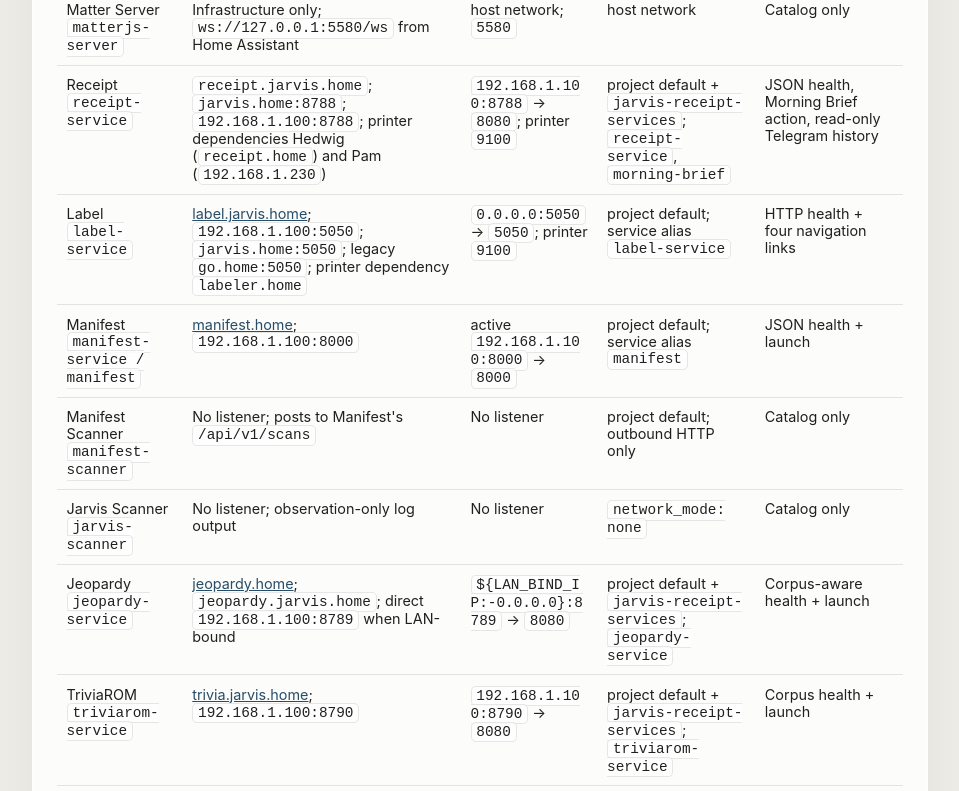
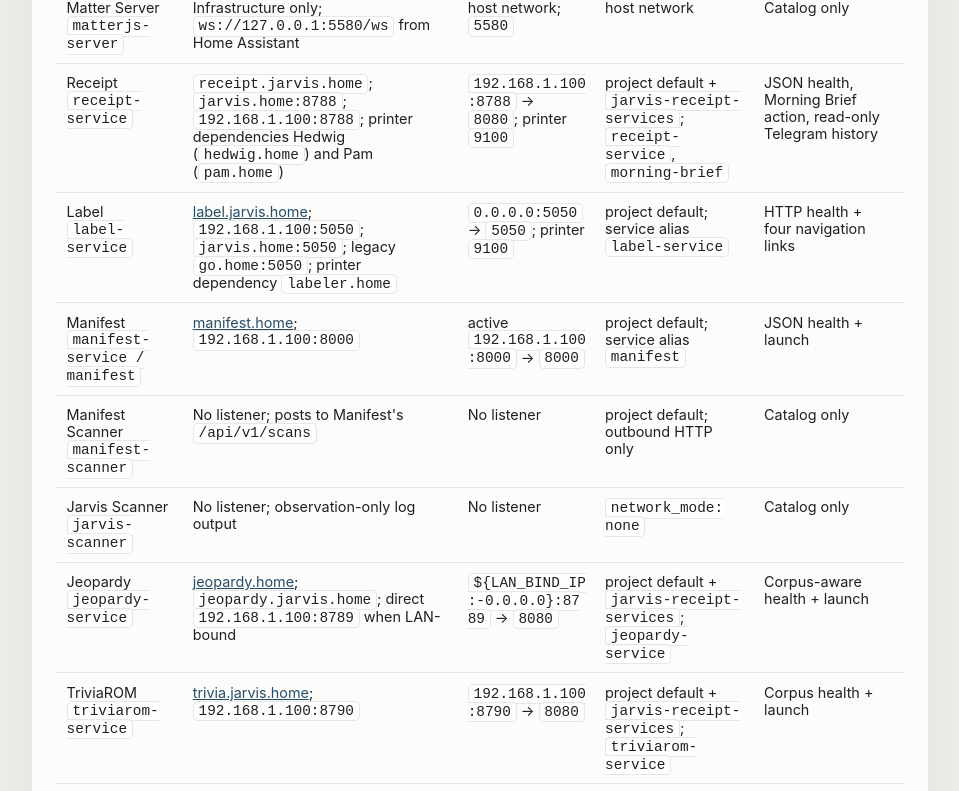
Before and after one commit to e-rnest/jarvis-console, a plain HTML site: page web/services.html in a window 1280 px wide. Shown: the part 1081-1872 px from the top of the page, without its empty margins (160-1119 px from the left). Drawn offline with Linux system fonts and the light colour scheme; files that its build step writes are made by us from their sources.

Commit message:
Document hedwig.home and pam.home printer names
Co-Authored-By: Claude Opus 5.5 <noreply@anthropic.com>

```diff
--- a/web/services.html
+++ b/web/services.html
@@ -54,7 +54,7 @@
             <tr><td>Jarvis Console<br><code>jarvis-console</code></td><td><a href="http://console.jarvis.home/">console.jarvis.home</a>; <code>jarvis.home:8791</code>; <code>192.168.1.100:8791</code></td><td><code>192.168.1.100:8791</code> → <code>8080</code></td><td>project default + <code>jarvis-receipt-services</code>; hostname <code>jarvis-console</code></td><td>Own <code>/health</code></td></tr>
             <tr><td>Home Assistant<br><code>homeassistant</code></td><td><a href="http://ha.jarvis.home/">ha.jarvis.home</a>; <a href="http://ha.home/">ha.home</a>; <code>192.168.1.100:8123</code></td><td>host network; <code>8123</code></td><td>host network</td><td>Authenticated API status when configured + launch</td></tr>
             <tr><td>Matter Server<br><code>matterjs-server</code></td><td>Infrastructure only; <code>ws://127.0.0.1:5580/ws</code> from Home Assistant</td><td>host network; <code>5580</code></td><td>host network</td><td>Catalog only</td></tr>
-            <tr><td>Receipt<br><code>receipt-service</code></td><td><code>receipt.jarvis.home</code>; <code>jarvis.home:8788</code>; <code>192.168.1.100:8788</code>; printer dependencies Hedwig (<code>receipt.home</code>) and Pam (<code>192.168.1.230</code>)</td><td><code>192.168.1.100:8788</code> → <code>8080</code>; printer <code>9100</code></td><td>project default + <code>jarvis-receipt-services</code>; <code>receipt-service</code>, <code>morning-brief</code></td><td>JSON health, Morning Brief action, read-only Telegram history</td></tr>
+            <tr><td>Receipt<br><code>receipt-service</code></td><td><code>receipt.jarvis.home</code>; <code>jarvis.home:8788</code>; <code>192.168.1.100:8788</code>; printer dependencies Hedwig (<code>hedwig.home</code>) and Pam (<code>pam.home</code>)</td><td><code>192.168.1.100:8788</code> → <code>8080</code>; printer <code>9100</code></td><td>project default + <code>jarvis-receipt-services</code>; <code>receipt-service</code>, <code>morning-brief</code></td><td>JSON health, Morning Brief action, read-only Telegram history</td></tr>
             <tr><td>Label<br><code>label-service</code></td><td><a href="http://label.jarvis.home/print">label.jarvis.home</a>; <code>192.168.1.100:5050</code>; <code>jarvis.home:5050</code>; legacy <code>go.home:5050</code>; printer dependency <code>labeler.home</code></td><td><code>0.0.0.0:5050</code> → <code>5050</code>; printer <code>9100</code></td><td>project default; service alias <code>label-service</code></td><td>HTTP health + four navigation links</td></tr>
             <tr><td>Manifest<br><code>manifest-service / manifest</code></td><td><a href="http://manifest.home/">manifest.home</a>; <code>192.168.1.100:8000</code></td><td>active <code>192.168.1.100:8000</code> → <code>8000</code></td><td>project default; service alias <code>manifest</code></td><td>JSON health + launch</td></tr>
             <tr><td>Manifest Scanner<br><code>manifest-scanner</code></td><td>No listener; posts to Manifest's <code>/api/v1/scans</code></td><td>No listener</td><td>project default; outbound HTTP only</td><td>Catalog only</td></tr>
@@ -352,7 +352,7 @@
             <tr><td><code>blacktorrent.home</code>, <code>blacktorrent.jarvis.home</code>, <code>qbit.jarvis.home</code></td><td><code>192.168.1.100:8080</code></td><td>qBittorrent WebUI through Gluetun</td></tr>
             <tr><td><code>jarvis.home</code></td><td>None</td><td>NAS host name; services are reached by explicit port</td></tr>
             <tr><td><code>go.home</code></td><td>None</td><td>Legacy Label alias; DNS record only, so it needs <code>:5050</code></td></tr>
-            <tr><td><code>receipt.home</code> (Hedwig), <code>192.168.1.230</code> (Pam), <code>labeler.home</code></td><td>None</td><td>Printers (raw TCP <code>9100</code>), not services</td></tr>
+            <tr><td><code>hedwig.home</code> (Hedwig; legacy alias <code>receipt.home</code>), <code>pam.home</code> (Pam), <code>labeler.home</code></td><td>None</td><td>Printers (raw TCP <code>9100</code>), not services</td></tr>
             <tr><td><code>semavox.home</code></td><td>None</td><td>Semavox device, HTTP port <code>80</code></td></tr>
           </tbody>
         </table>
```
Also changed, not shown: 2 other files.
